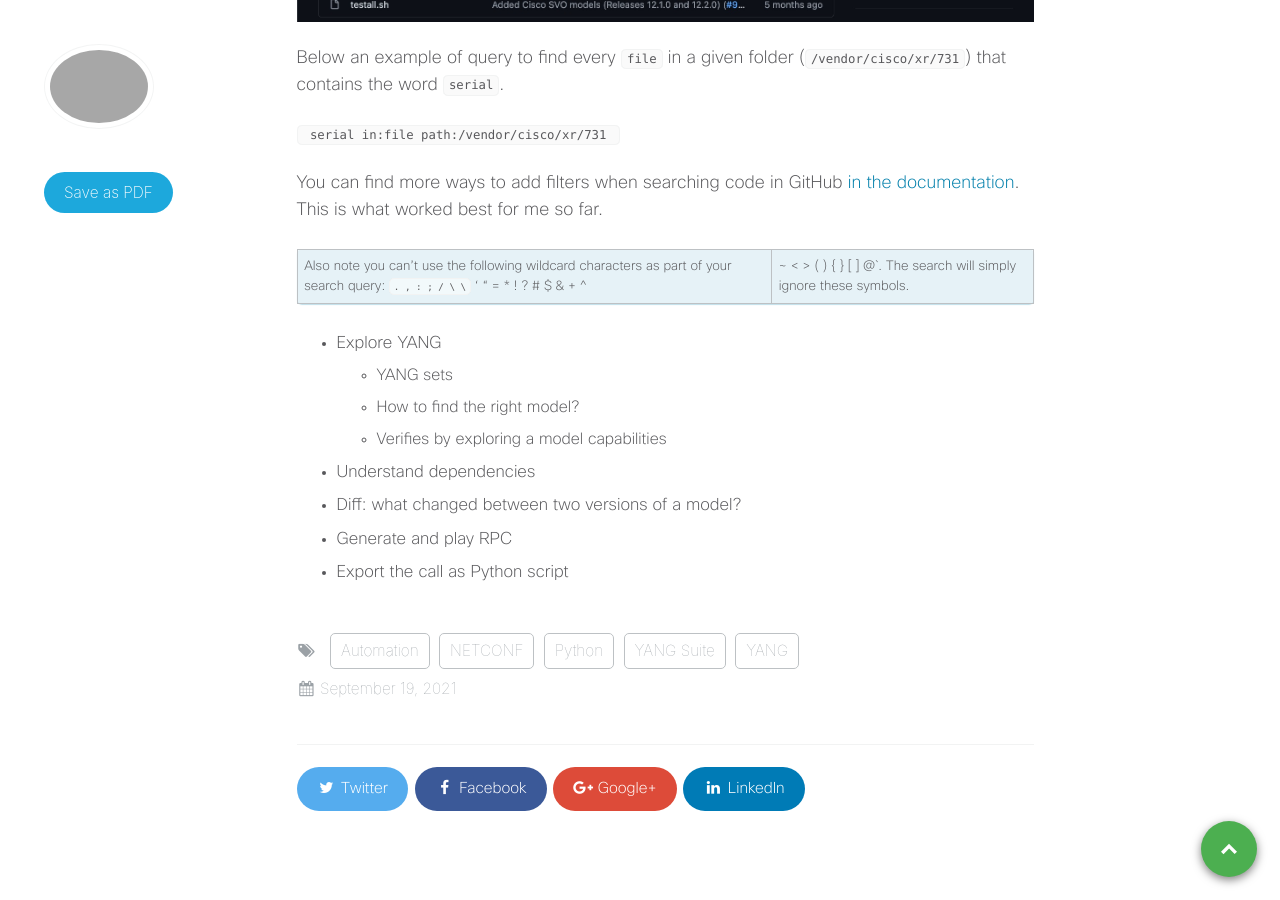
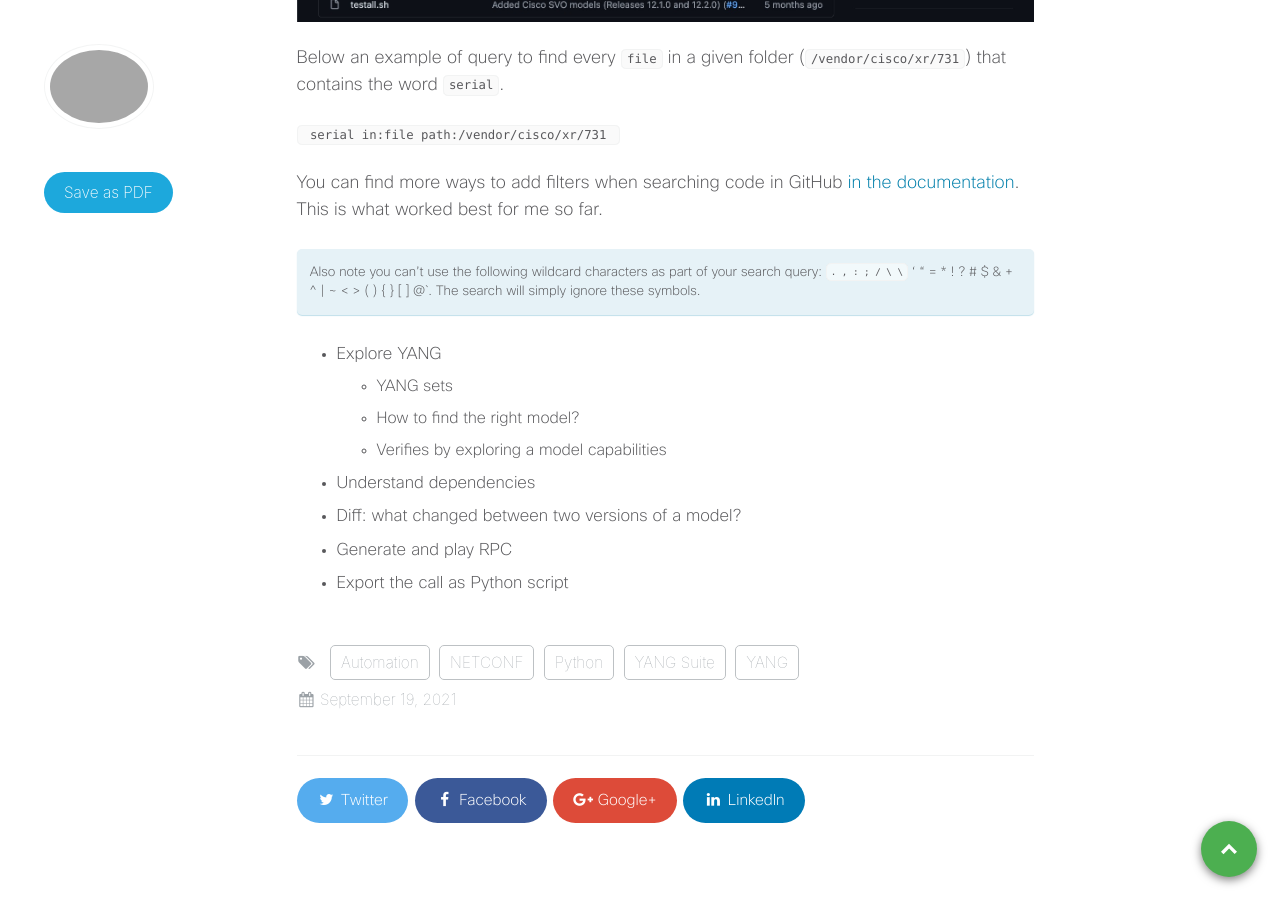
Before and after one commit to xrdocs/programmability, a Jekyll site: the page built from _tutorials/do-you-speak-yang.md, in a window 1280 px wide and 900 px high, scrolled down 7764 px. Built offline with Jekyll 4.4.1, drawn with Linux system fonts in a browser that asks for light colours; comment, search, counter and statistics services are not loaded.

Commit message:
finding model

```diff
--- a/_tutorials/do-you-speak-yang.md
+++ b/_tutorials/do-you-speak-yang.md
@@ -178,7 +178,7 @@ serial in:file path:/vendor/cisco/xr/731
 
 You can find more ways to add filters when searching code in GitHub [in the documentation](https://docs.github.com/en/search-github/searching-on-github/searching-code). This is what worked best for me so far.
 
-Also note you can't use the following wildcard characters as part of your search query: `. , : ; / \ \` ' " = * ! ? # $ & + ^ | ~ < > ( ) { } [ ] @`. The search will simply ignore these symbols.
+Also note you can't use the following wildcard characters as part of your search query: `. , : ; / \ \` ' " = * ! ? # $ & + ^ \| ~ < > ( ) { } [ ] @`. The search will simply ignore these symbols.
 {: .notice--info}
 
 
```
